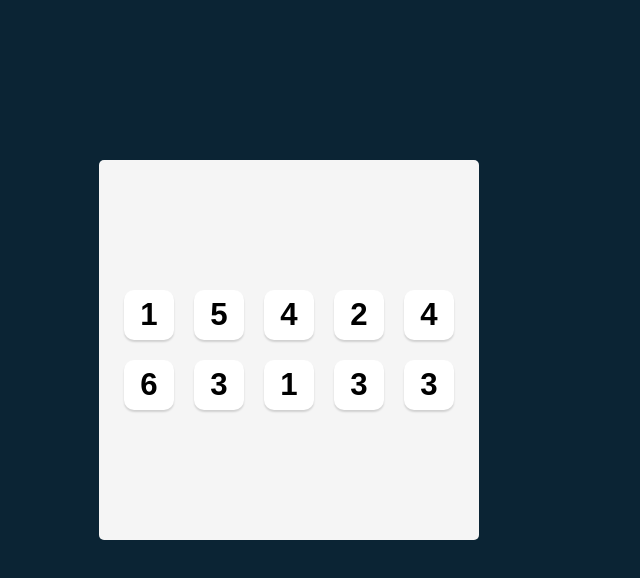
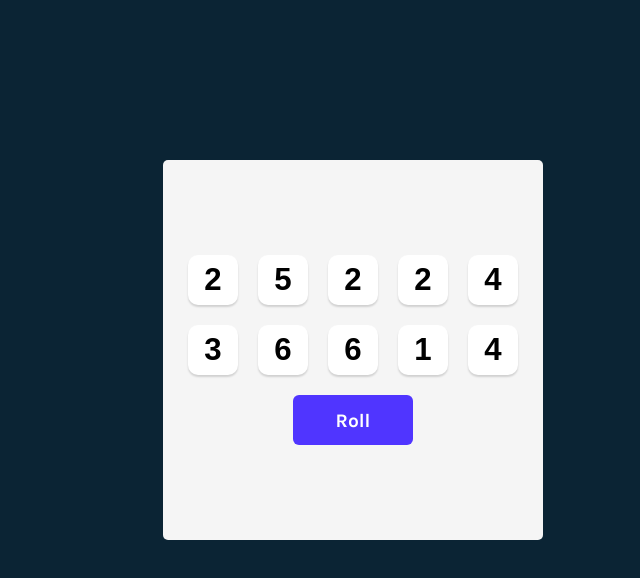
Before and after one commit to katrin-ibrahim/Tenzies, a React (Vite) app: page / in a window 1280 px wide. Shown: the top 578 px of the page, without its empty margins (285-925 px from the left). Built offline with nearby package versions, Linux system fonts and the light colour scheme.

Commit message:
added dice roling and holding

```diff
--- a/package.json
+++ b/package.json
@@ -9,6 +9,7 @@
     "preview": "vite preview"
   },
   "dependencies": {
+    "nanoid": "^4.0.0",
     "react": "^18.2.0",
     "react-dom": "^18.2.0"
   },
--- a/src/App.css
+++ b/src/App.css
@@ -7,7 +7,7 @@ body {
   background-color: #0B2434;
   padding: 20px;
   height: 100%;
-  font-family: sans-serif, Karla ;
+  font-family:  sans-serif,'Karla' ;
 }
 /* .container{
   display: flex;
@@ -20,7 +20,7 @@ main {
   width: 340px;
   border-radius: 5px;
   position: absolute;
-  left: 30%;
+  left: 35%;
   top: 20%;
   padding: 20px;
   display: flex;
@@ -38,15 +38,42 @@ main {
 }
 
 .die{
-  /* background-color:red; */
   border-radius: 10px;
   box-shadow: 0px 2px 2px rgba(0, 0, 0, 0.15);
   width:50px;
   height: 50px;
-  background-color: white;
   display: flex;
   justify-content: center;
   align-items: center;
   font-size:1.3rem;
   cursor: pointer;
 }
+
+.held{
+  background-color: #59E391;
+}
+
+.not-held{
+  background-color: white;
+}
+
+.roll-dice {
+  height: 50px;
+  width: 120px;
+  border: none;
+  border-radius: 6px;
+  background-color: #5035FF;
+  color: white;
+  font-size: 1.2rem;
+  font-family: 'Karla', sans-serif;
+  margin-top: 20px;
+  cursor: pointer;
+}
+
+.roll-dice:focus {
+  outline: none;
+}
+
+.roll-dice:active {
+  box-shadow: inset 5px 5px 10px -3px rgba(0, 0, 0, 0.7);
+}
--- a/src/App.jsx
+++ b/src/App.jsx
@@ -1,26 +1,51 @@
 import { useState } from 'react'
 import './App.css'
 import Die from './Die'
+import {nanoid} from "nanoid"
+
 
 function App() {
 
   const [dice,setDice] = useState(allNewDice())
 
   function allNewDice(){
-    return Array.from({length: 10}, () => Math.ceil(Math.random() * 6));
+    const newDice = []
+    for (let i = 0; i < 10; i++) {
+        newDice.push({
+          value: Math.ceil(Math.random() * 6),
+          isHeld:false,
+          id: nanoid()
+          })
+    }
+    return newDice
 
   }
 
-  const diceElements = dice.map(die => <Die value={die}/> )
+  const diceElements = dice.map(die => (
+  <Die key={die.id} value={die.value} isHeld={die.isHeld} holdDice={() => holdDice(die.id)} />
+  ))
+
+  function rollDice(){
+    setDice(allNewDice())
+  }
+
+  function holdDice(id) {
+    setDice(oldDice => oldDice.map(die => {
+        return die.id === id ?
+            {...die, isHeld: !die.isHeld} :
+            die
+    }))
+}
 
 
 
   return (
 
       <main>
-        <div className='die-container'>
+        <div className="die-container">
           {diceElements}
         </div>
+        <button className='roll-dice' onClick={rollDice}>Roll</button>
       </main>
 
   )
--- a/src/Die.jsx
+++ b/src/Die.jsx
@@ -2,6 +2,8 @@ import React from 'react'
 
 export default function Die(props) {
   return (
-    <div className='die'><h2>{props.value}</h2></div>
+    <div className={props.isHeld? 'die held': 'die not-held' } onClick={props.holdDice}>
+        <h2>{props.value}</h2>
+    </div>
   )
 }
```
Also changed, not shown: 1 other file (tests, documents, lock files or other folders).
